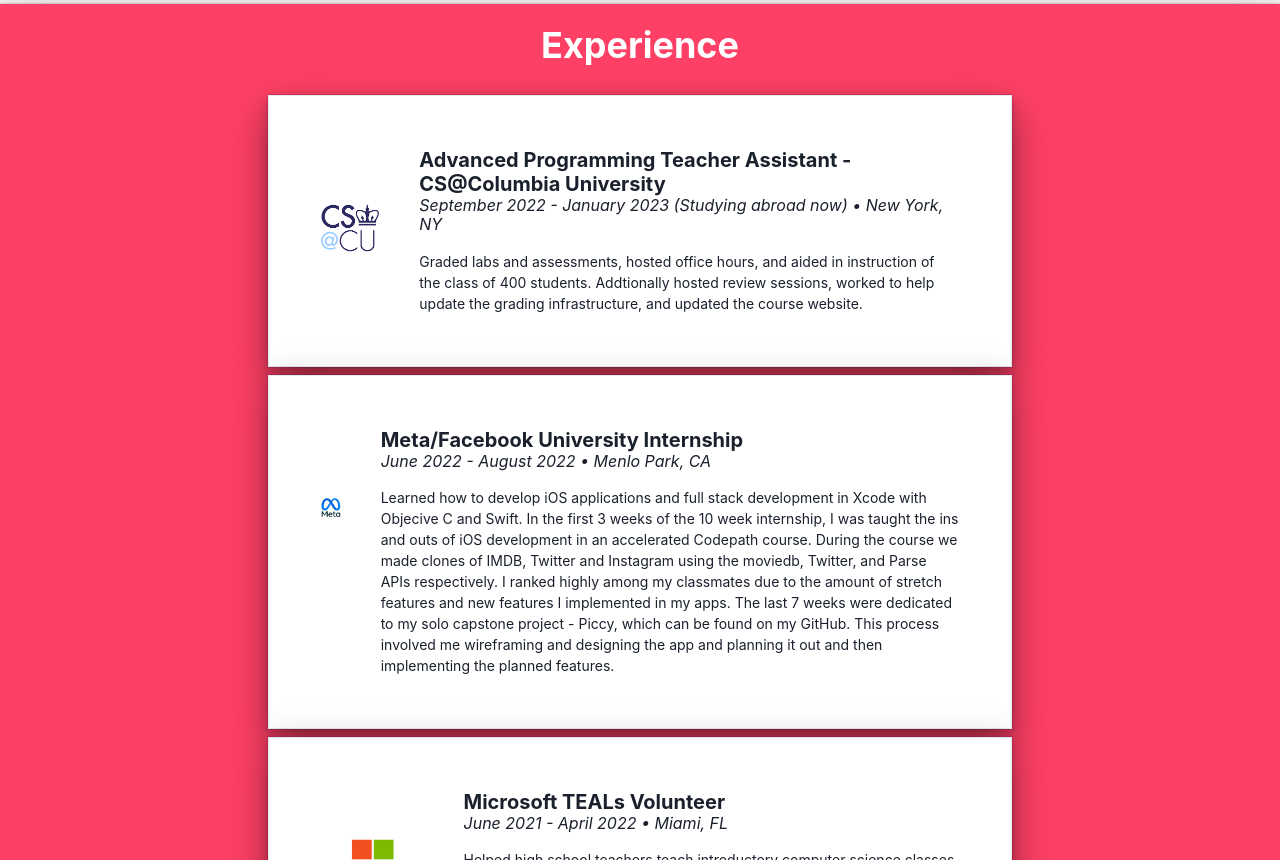
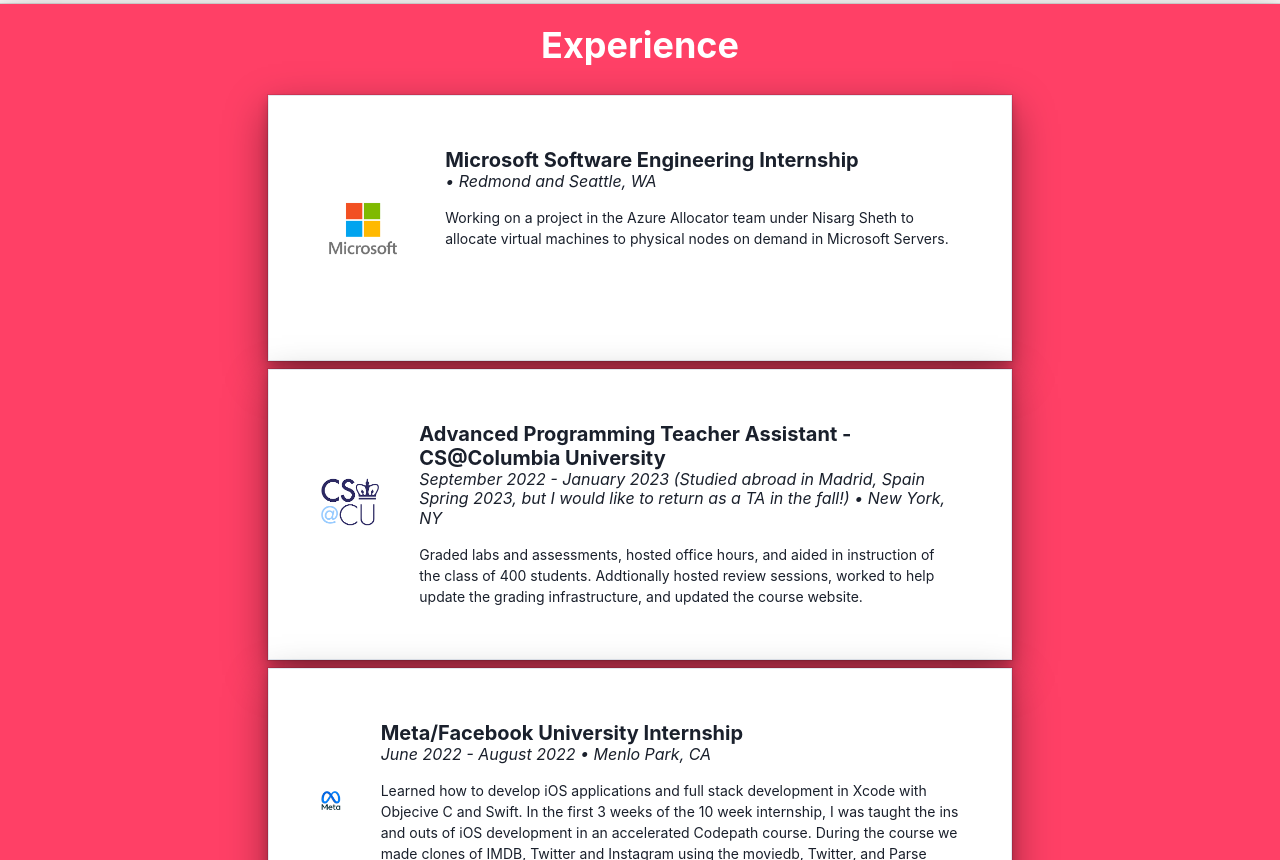
Before and after one commit to JakasaurusRex/Personal-Website, a Next.js app: page / in a window 1280 px wide. Shown: the part 620-1480 px from the top of the page. Built offline with nearby package versions, Linux system fonts and the light colour scheme.

Commit message:
Added Microsoft SWE

```diff
--- a/components/Experience.js
+++ b/components/Experience.js
@@ -33,7 +33,8 @@ const Experience = () => {
 		<Flex shadow="dark-lg" p={5} justifyContent="center" backgroundColor="#ff4066">
 			<Stack maxWidth="60%" justifyContent="center" direction="column">
 				<Box mb={5}><Heading justifyContent="center" align="center" color="white"> Experience </Heading></Box>
-<Feature title="Advanced Programming Teacher Assistant - CS@Columbia University" location="New York, NY" desc="Graded labs and assessments, hosted office hours, and aided in instruction of the class of 400 students. Addtionally hosted review sessions, worked to help update the grading infrastructure, and updated the course website." time="September 2022 - January 2023 (Studying abroad now)" imgUrl="/CSColumbia.png" webLink="https://www.cs.columbia.edu/"/>
+<Feature title="Microsoft Software Engineering Internship" location="Redmond and Seattle, WA" desc="Working on a project in the Azure Allocator team under Nisarg Sheth to allocate virtual machines to physical nodes on demand in Microsoft Servers." imgUrl="/MS1.png" webLink="https://www.microsoft.com" />
+<Feature title="Advanced Programming Teacher Assistant - CS@Columbia University" location="New York, NY" desc="Graded labs and assessments, hosted office hours, and aided in instruction of the class of 400 students. Addtionally hosted review sessions, worked to help update the grading infrastructure, and updated the course website." time="September 2022 - January 2023 (Studied abroad in Madrid, Spain Spring 2023, but I would like to return as a TA in the fall!)" imgUrl="/CSColumbia.png" webLink="https://www.cs.columbia.edu/"/>
 <Feature title="Meta/Facebook University Internship" location="Menlo Park, CA" desc="Learned how to develop iOS applications and full stack development in Xcode with Objecive C and Swift. In the first 3 weeks of the 10 week internship, I was taught the ins and outs of iOS development in an accelerated Codepath course. During the course we made clones of IMDB, Twitter and Instagram using the moviedb, Twitter, and Parse APIs respectively. I ranked highly among my classmates due to the amount of stretch features and new features I implemented in my apps. The last 7 weeks were dedicated to my solo capstone project - Piccy, which can be found on my GitHub. This process involved me wireframing and designing the app and planning it out and then implementing the planned features." time="June 2022 - August 2022" imgUrl="/Meta1.png" webLink="https://www.metacareers.com/careerprograms/pathways/metauniversity" />
 <Feature title="Microsoft TEALs Volunteer" location="Miami, FL" desc="Helped high school teachers teach introductory computer science classes. Gave guest speech about my experience." time="June 2021 - April 2022" imgUrl="/MS1.png" webLink="https://www.microsoft.com/en-us/teals"/>
 
```
